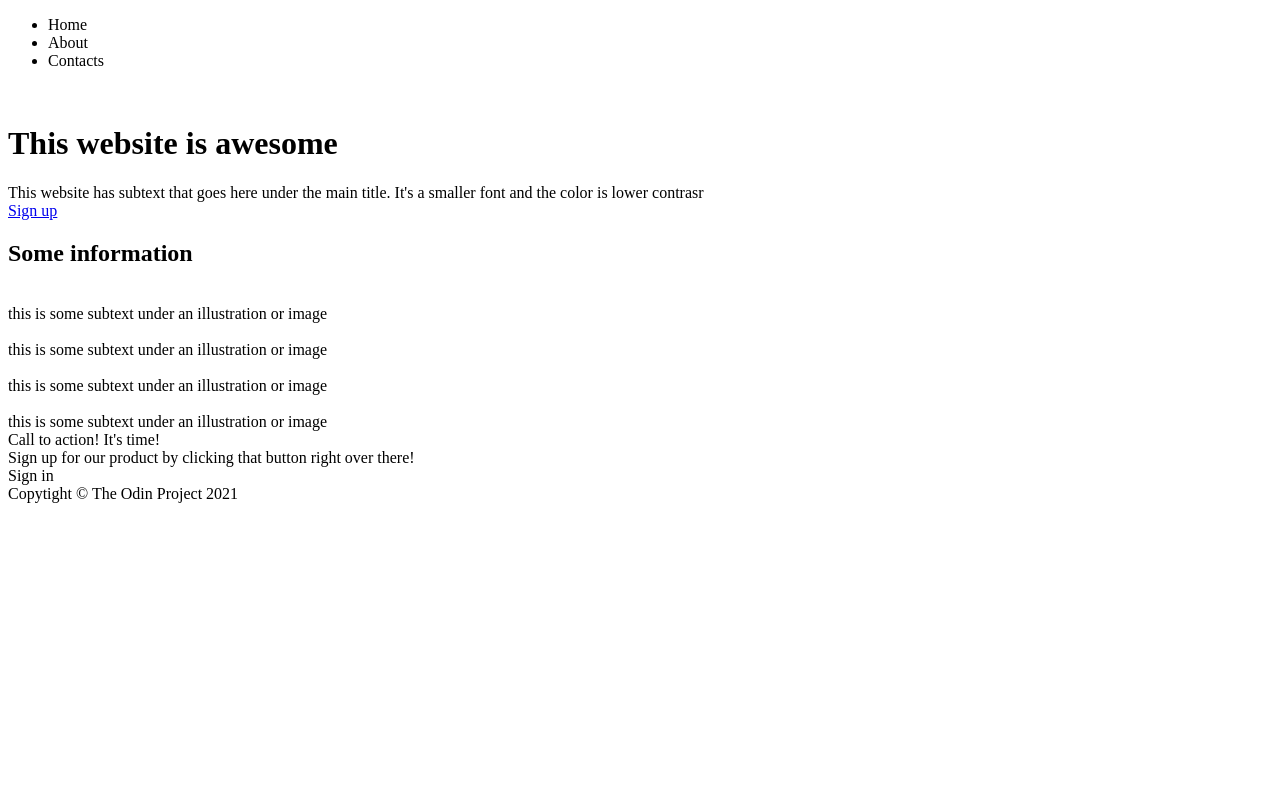
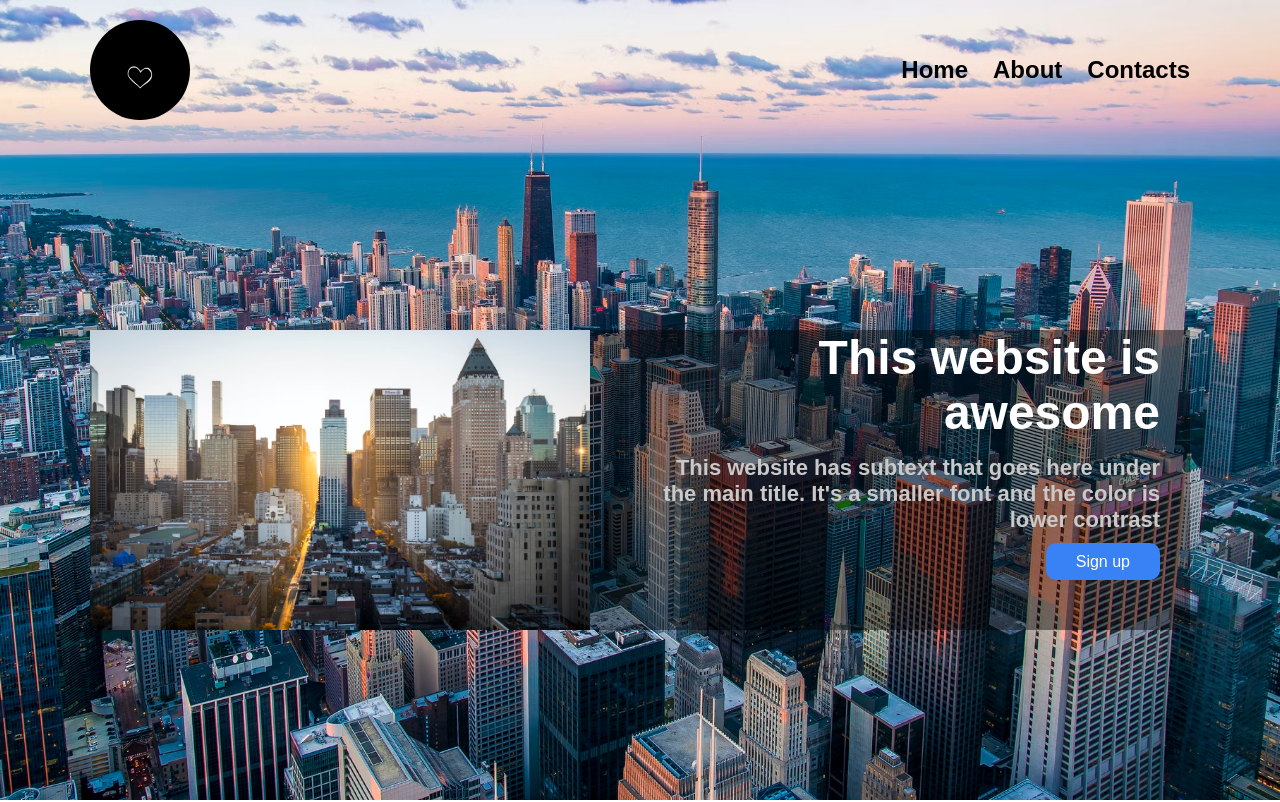
Before and after one commit to romaleks/landing-page, a plain HTML site: page index.html in a window 1280 px wide. Shown: the top 802 px of the page. Drawn offline with Linux system fonts and the light colour scheme.

Commit message:
Style top of the site

```diff
--- a/index.html
+++ b/index.html
@@ -5,10 +5,13 @@
    <meta http-equiv="X-UA-Compatible" content="IE=edge">
    <meta name="viewport" content="width=device-width, initial-scale=1.0">
    <title>IDDna's Landing Page</title>
+   <link rel="stylesheet" href="style.css">
 </head>
 <body>
+   <div class="top">
       <div class="header">
          <div class="container">
+            <div class="header__row">
                <a href="#" class="header__logo"></a>
                <ul class="header__menu">
                   <li class="header__link">Home</li>
@@ -17,13 +20,17 @@
                </ul>
             </div>
          </div>
+      </div>
       <div class="about">
          <div class="container">
-         <div class="about__image"><img src="" alt=""></div>
+            <div class="about__row">
+               <div class="about__image"></div>
                <div class="about__content">
                   <h1 class="about__title">This website is awesome</h1>
-            <div class="about__text">This website has subtext that goes here under the main title. It's a smaller font and the color is lower contrasr</div>
+                  <div class="about__text">This website has subtext that goes here under the main title. It's a smaller font and the color is lower contrast</div>
                   <a href="#" class="about__btn">Sign up</a>
+               </div>
+            </div>
          </div>
       </div>
    </div>
--- a/style.css
+++ b/style.css
@@ -0,0 +1,108 @@
+body {
+   margin: 0;
+   font-family: sans-serif;
+}
+
+a {
+   text-decoration: none;
+}
+
+ul {
+   list-style: none;
+   padding: 0;
+   margin: 0;
+}
+
+.container {
+   max-width: 1100px;
+   margin: 0 auto;
+}
+
+.top {
+   background: url('/img/city.jpg') center / cover fixed;
+   height: 100vh;
+}
+
+.header {
+   padding: 20px;
+   margin: 0px 0px 150px 0px;
+}
+
+.header__row {
+   display: flex;
+   justify-content: space-between;
+}
+
+.header__logo {
+   display: block;
+   width: 100px;
+   height: 100px;
+   border-radius: 50%;
+   background: url('/img/logo.jpg') center / cover;
+}
+
+.header__menu {
+   display: flex;
+   align-items: center;
+   gap: 25px;
+}
+
+.header__link {
+   font-size: 24px;
+   font-weight: bold;
+}
+
+.header__link:hover {
+   margin-bottom: -2px;
+}
+
+.header__link:hover:after {
+   content: '';
+   display: block;
+   width: auto;
+   height: 2px;
+   background-color: #000;
+}
+
+.about {
+   padding: 40px;
+}
+
+.about__row {
+   display: flex;
+   justify-content: space-between;
+   background-color: rgba(0, 0, 0, 0.436);
+   padding-right: 30px;
+}
+
+.about__image {
+   background: url('img/city_02.jpg') center / cover;
+   width: 500px;
+   height: 300px;
+   flex: 0 1 auto;
+}
+.about__content {
+   text-align: right;
+   flex: 0 1 500px;
+}
+.about__title {
+   font-size: 48px;
+   font-weight: 900;
+   color: #fff;
+   margin: 0px 0px 15px 0px;
+}
+.about__text {
+   color: rgb(201, 201, 201);
+   font-size: 22px;
+   font-weight: bold;
+   margin: 0px 0px 20px 0px;
+}
+.about__btn {
+   color: #fff;
+   background-color: #3882f6;
+   padding: 10px 30px;
+   border-radius: 10px;
+}
+.about__btn:hover {
+   background-color: #2d68c7;
+}
```
Also changed, not shown: img/city.jpg (added), img/city_02.jpg (added), img/logo.jpg (added). Lines whose indentation alone changed are shown as unchanged.
